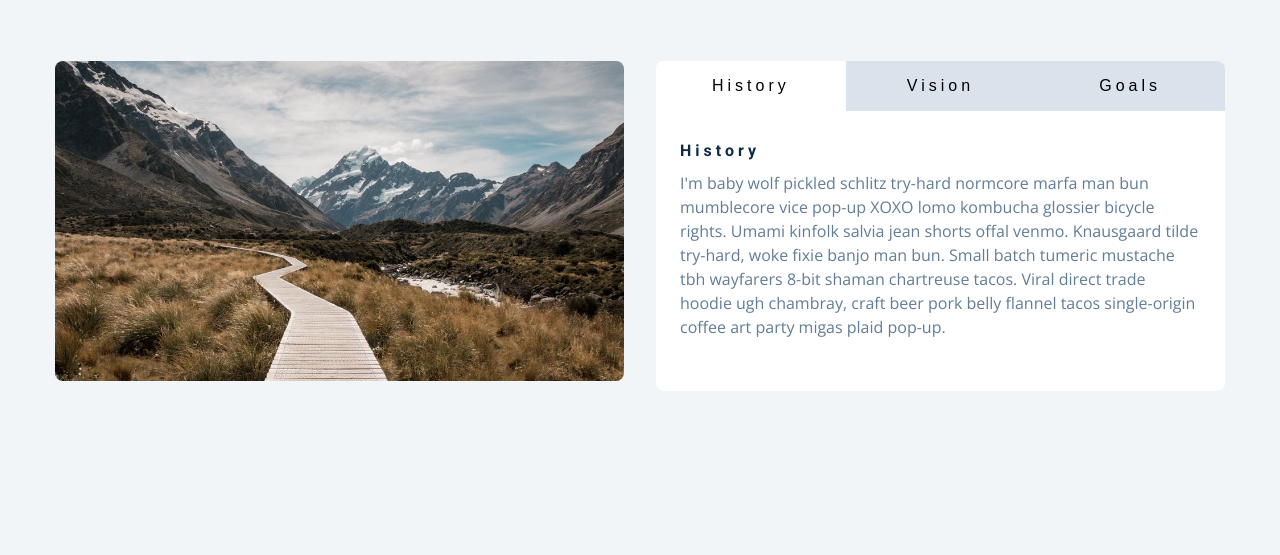
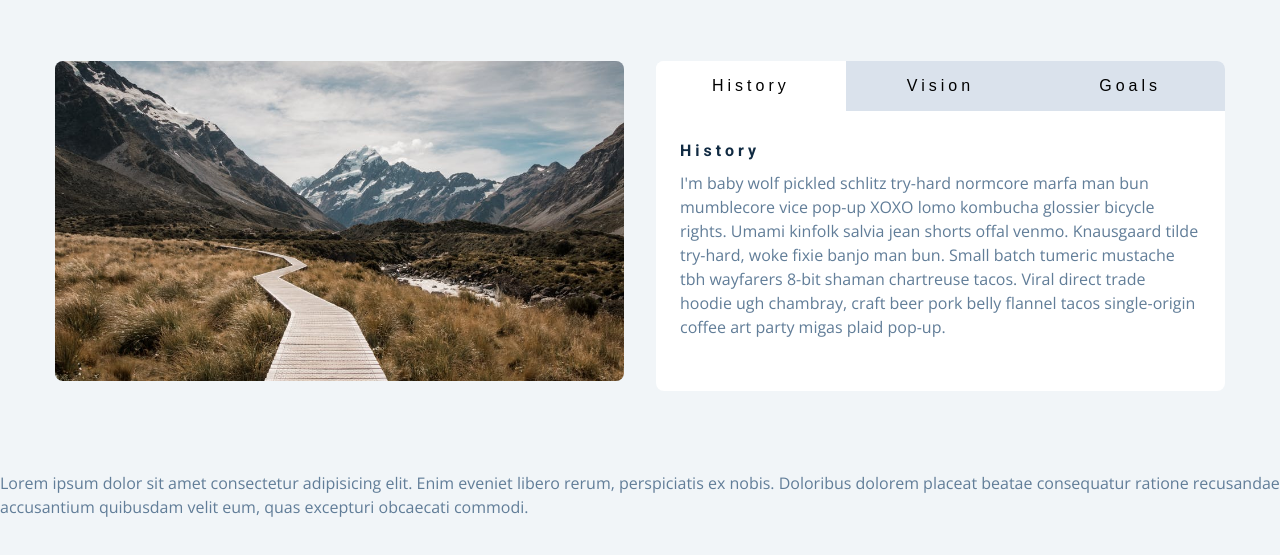
Before and after one commit to sukhrobabdullaev/Tabs-site, a plain HTML site: page index.html in a window 1280 px wide. Shown: the part 159-714 px from the top of the page. Drawn offline with nearby package versions, Linux system fonts and the light colour scheme; a script that the page names is missing.

Commit message:
add some text for test

```diff
--- a/index.html
+++ b/index.html
@@ -87,6 +87,8 @@
         </article>
       </div>
     </section>
+
+    <p>Lorem ipsum dolor sit amet consectetur adipisicing elit. Enim eveniet libero rerum, perspiciatis ex nobis. Doloribus dolorem placeat beatae consequatur ratione recusandae accusantium quibusdam velit eum, quas excepturi obcaecati commodi.</p>
     <!-- javascript -->
     <script src="app.js"></script>
   </body>
```
